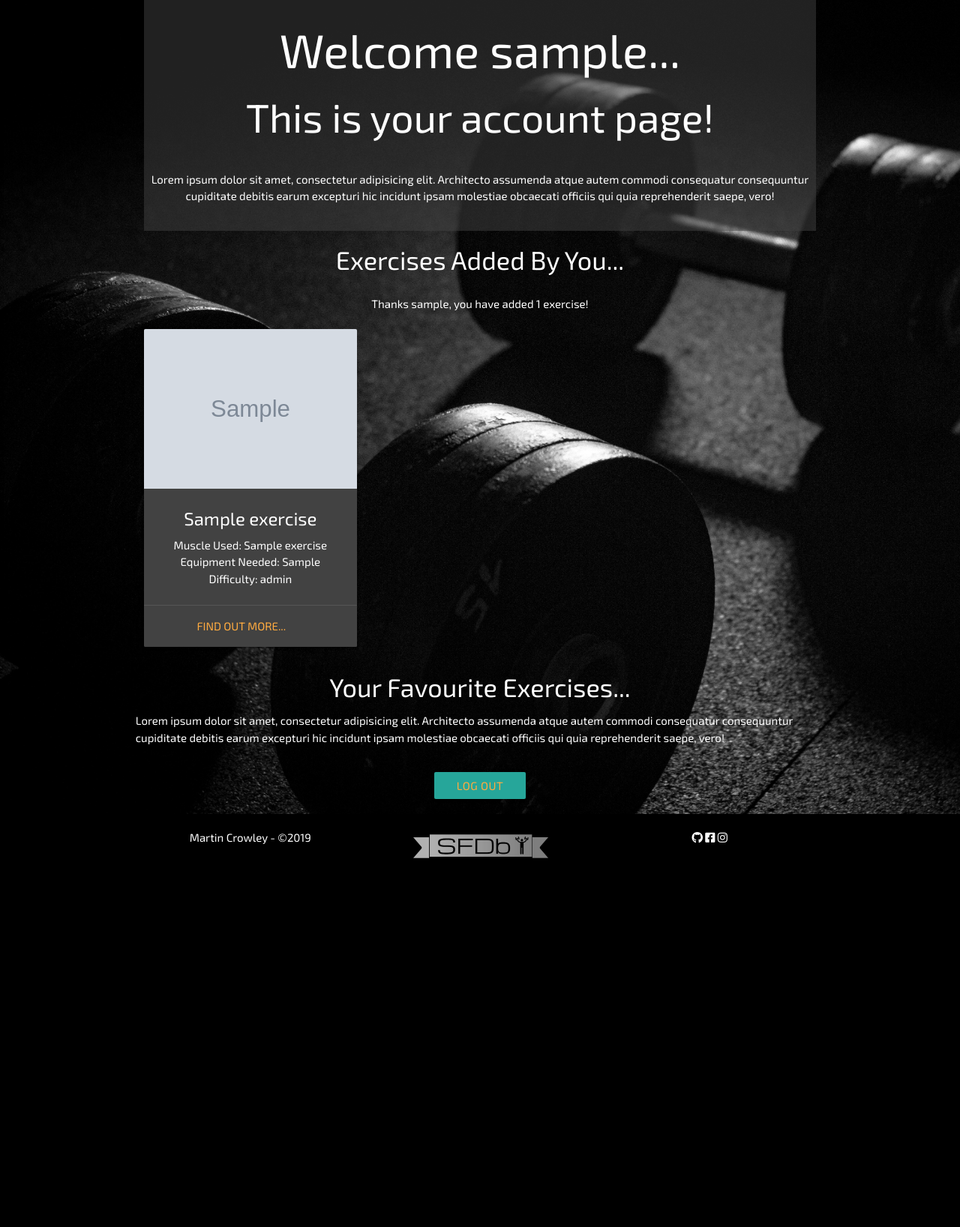
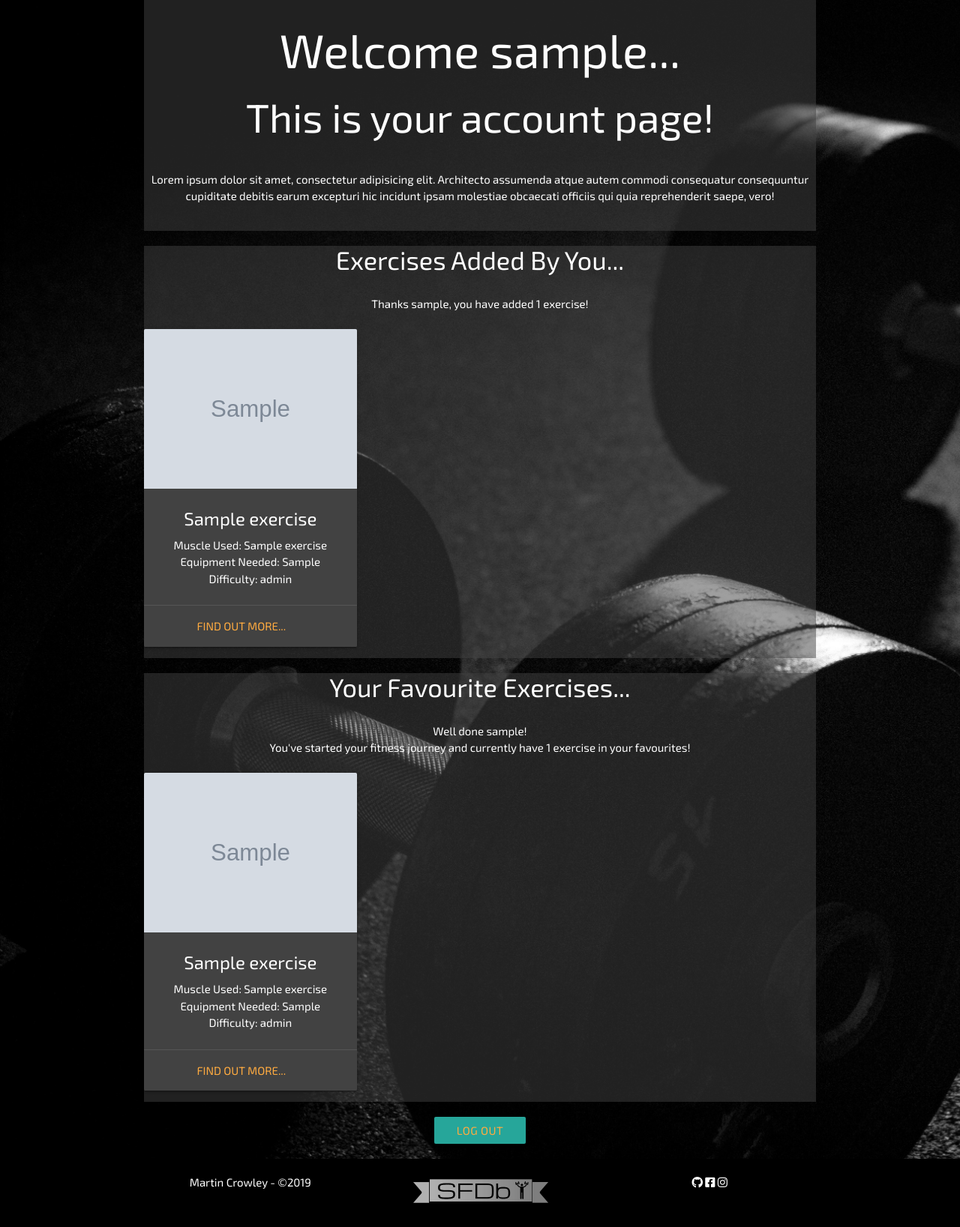
Before and after one commit to Code-Institute-Submissions/shared_fitness_database, a Flask app: template templates/user_account.html in a window 1280 px wide. Shown: the part 64-1701 px from the top of the page at 75% size. Before the commit the page ends 1209 px from the top, so only its background shows below. Run offline with Flask 2, Linux system fonts and the light colour scheme; the visitor is signed in with stand-in values (Sample User, id 1); the template is opened without the code that fills it: most values are stand-ins (such as "Sample title", 1, 10 or a date in 2020); grey boxes marked "Sample" are stand-in pictures; some libraries are stand-ins or nearby versions.

Commit message:
on the account page section, the user can see exercises they have added to the database, as well as seeing exercises they have favourited. The favourited section allows for easier access to certain exercises that the user may want to access later (saves the user having to search, as its in their user account favourites)

```diff
--- a/templates/user_account.html
+++ b/templates/user_account.html
@@ -16,7 +16,7 @@
         </div>
     </div>
 </section>
-<section>
+<section class="page-container">
     <div class="row">
         <h4 class="center">Exercises Added By You...</h4>
         <div class="col s12 center">
@@ -57,12 +57,45 @@
 
     </div>
 </section>
-<section>
+<section class="page-container">
     <div class="row">
         <h4 class="center">Your Favourite Exercises...</h4>
-        <p>
-            Lorem ipsum dolor sit amet, consectetur adipisicing elit. Architecto assumenda atque autem commodi consequatur consequuntur cupiditate debitis earum excepturi hic incidunt ipsam molestiae obcaecati officiis qui quia reprehenderit saepe, vero!
-        </p>
+        <div class="col s12 center">
+        {% if second_counter == 0 %}
+            <p>
+                Sorry {{ session['username'] }}, it doesn't seem as though you've added any exercises to your favourites!<br>
+                Want to find one? Click <a href="{{ url_for('search') }}">here</a> to search our exercises!
+            </p>
+        {% elif second_counter == 1 %}
+            <p>
+                Well done {{ session['username'] }}!<br> You've started your fitness journey and currently have {{ second_counter }} exercise in your favourites!
+            </p>
+        {% else %}
+            <p>
+                Good effort {{ session['username'] }}!<br> You've got {{ second_counter }} exercises in your favourites.<br> You are well on your way to achieving your fitness goals!
+            </p>
+        {% endif %}
+        </div>
+
+        {% for exercise in users_favourite_exercises %}
+            <div class="col s12 m6 l4">
+                <div class="card grey darken-3">
+                    <div class="card-image">
+                        <img src="{{exercise.image_url}}" class="responsive-img">
+                    </div>
+                    <div class="card-content center">
+                        <span class="card-title">{{ exercise.exercise_name}}</span>
+                        <p>Muscle Used: <span>{{exercise.muscle_name}}</span></p>
+                        <p>Equipment Needed: <span>{{exercise.equipment_type}}</span></p>
+                        <p>Difficulty: <span>{{exercise.difficulty_level}}</span></p>
+                    </div>
+                    <div class="card-action center">
+                        <a href="{{ url_for('exercise', exercise_id=exercise._id) }}">Find Out More...</a>
+                    </div>
+                </div>
+            </div>
+        {% endfor %}
+
     </div>
 </section>
 <div class="row center">
```
